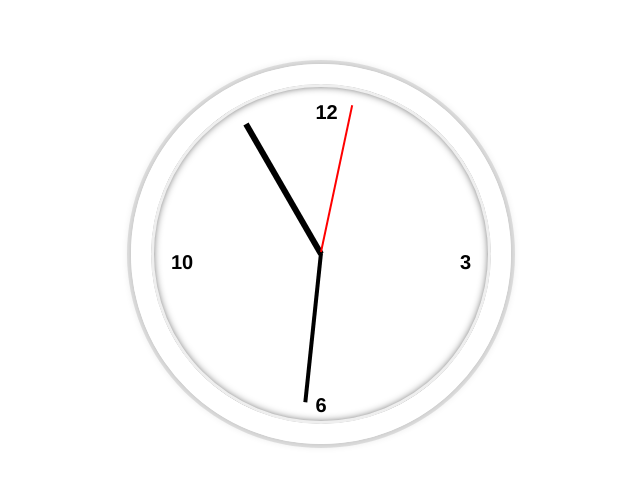
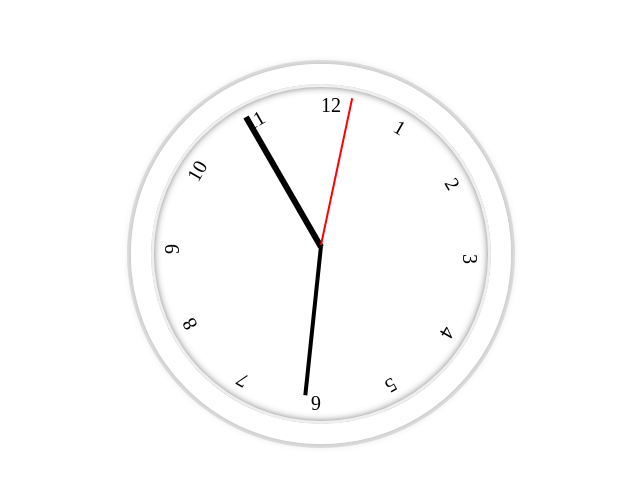
Before and after one commit to robertgeica/Classic-clock-in-JS, a plain HTML site: page index.html in a window 1280 px wide. Shown: the part 146-632 px from the top of the page, without its empty margins (319-959 px from the left). Drawn offline with Linux system fonts and the light colour scheme.

Commit message:
add all hours, script.js and styles.css

```diff
--- a/index.html
+++ b/index.html
@@ -3,154 +3,26 @@
     <head>
         <title>Clock </title>
 
-        <style>
-
-        </style>
+        <link rel="stylesheet" href="styles.css">
     </head>
 
     <body>
 
         <div class="clock">
 
-
-
-
             <div class="clock-face">
                 <div class="hand hour-hand"></div>
                 <div class="hand min-hand"></div>
                 <div class="hand second-hand"></div>
 
-
-                <span class="hours" id="top">12</span>
-
-                <span class="hours" id="right">3</span>
-
-                <span class="hours" id="left">10</span>
-
-                <div class="hours" id="bottom">6</div>
+                <div class="hours">
+                    <div class="circTxt" id="test"></div>
+                </div>
             </div>
-
-
-
 
         </div>
 
-
-        <style>
-            html {
-                font-family:'helvetica neue';
-                text-align: center;
-                font-size: 10px;
-            }
-
-            body {
-                margin: 0;
-                font-size: 2rem;
-                display: flex;
-                flex: 1;
-                min-height: 100vh;
-                align-items: center;
-            }
-
-            .clock {
-                width: 30rem;
-                height: 30rem;
-                border: 20px solid white;
-                border-radius: 50%;
-                margin: 50px auto;
-                position: relative;
-                padding: 2rem;
-                box-shadow:
-                    0 0 0 4px rgba(0,0,0,0.1),
-                    inset 0 0 0 3px #EFEFEF,
-                    inset 0 0 10px black,
-                    0 0 10px rgba(0,0,0,0.2);
-            }
-
-            .clock-face {
-                position: relative;
-                width: 100%;
-                height: 100%;
-                transform: translateY(-3px);
-            }
-
-            .hand {
-                width: 50%;
-                height: 6px;
-                background: black;
-                position: absolute;
-
-                top: 50%;
-                transform-origin: 100%;
-                transform: rotate(90deg);
-                transition: all 0.05s;
-                transition-timing-function: cubic-bezier(0.1, 2.7, 0.58, 1);
-            }
-
-            .second-hand {
-                background: red;
-                height: 2px;
-            }
-
-            .min-hand {
-                height: 4px;
-
-            }
-
-            .clock-face #top {
-                margin: 0;
-                padding: 0;
-            }
-
-            .clock-face #bottom {
-                margin-top: 90%;
-            }
-
-            .clock-face #right {
-                float: right;
-                margin-top: 50%;
-            }
-
-            .clock-face #left {
-                float: left;
-                margin-top: 50%;
-            }
-
-            .hours {
-                font-weight: 600;
-            }
-
-
-        </style>
-
-        <script>
-            const secondHand = document.querySelector('.second-hand');
-            const minsHand = document.querySelector('.min-hand');
-            const hourHand = document.querySelector('.hour-hand');
-
-
-            function setDate() {
-                const now = new Date();
-
-                const seconds = now.getSeconds();
-                const secondsDegrees = ((seconds / 60 ) * 360) + 90;
-                secondHand.style.transform = `rotate(${secondsDegrees}deg)`;
-
-                const mins = now.getMinutes();
-                const minsDegrees = ((mins / 60 ) * 360) + 90;
-                minsHand.style.transform = `rotate(${minsDegrees}deg)`;
-
-
-                const hour = now.getHours();
-                const hoursDegrees = ((hour / 12) * 360)+ 90;
-                hourHand.style.transform = `rotate(${hoursDegrees}deg)`;
-
-                console.log(seconds);
-            }
-
-            setInterval(setDate, 1000);
-
-        </script>
+        <script src="script.js"></script>
 
 
     </body>
--- /dev/null
+++ b/script.js
@@ -0,0 +1,43 @@
+const secondHand = document.querySelector('.second-hand');
+const minsHand = document.querySelector('.min-hand');
+const hourHand = document.querySelector('.hour-hand');
+
+function setDate() {
+    const now = new Date();
+
+    const seconds = now.getSeconds();
+    const secondsDegrees = ((seconds / 60 ) * 360) + 90;
+    secondHand.style.transform = `rotate(${secondsDegrees}deg)`;
+
+    const mins = now.getMinutes();
+    const minsDegrees = ((mins / 60 ) * 360) + 90;
+    minsHand.style.transform = `rotate(${minsDegrees}deg)`;
+
+    const hour = now.getHours();
+    const hoursDegrees = ((hour / 12) * 360)+ 90;
+    hourHand.style.transform = `rotate(${hoursDegrees}deg)`;
+
+    console.log(seconds);
+}
+setInterval(setDate, 1000);
+
+
+function circularText(txt, radius, classIndex) {
+    txt = txt.split(",");
+    classIndex = document.getElementsByClassName("circTxt")[classIndex];
+
+    let deg = 360 / txt.length;
+    origin = 0;
+
+    txt.forEach((element) => {
+        element = `<p style='height:${radius}px;
+                            position: absolute;
+                            transform: rotate(${origin}deg);
+                            transform-origin: 0 100%'>${element}
+                    </p>`;
+
+        classIndex.innerHTML += element;
+        origin += deg;
+    });
+}
+circularText("12, 1, 2, 3, 4, 5, 6, 7, 8, 9, 10, 11", 160, 0);
--- /dev/null
+++ b/styles.css
@@ -0,0 +1,66 @@
+html {
+    text-align: center;
+    font-size: 10px;
+}
+
+body {
+    margin: 0;
+    font-size: 2rem;
+    display: flex;
+    flex: 1;
+    min-height: 100vh;
+    align-items: center;
+}
+
+.clock {
+    width: 30rem;
+    height: 30rem;
+    border: 20px solid white;
+    border-radius: 50%;
+    margin: 50px auto;
+    position: relative;
+    padding: 2rem;
+    box-shadow:
+    0 0 0 4px rgba(0,0,0,0.1),
+    inset 0 0 0 3px #EFEFEF,
+    inset 0 0 10px black,
+    0 0 10px rgba(0,0,0,0.2);
+}
+
+.clock-face {
+    position: relative;
+    width: 100%;
+    height: 100%;
+    transform: translateY(-10px);
+}
+
+.hand {
+    width: 50%;
+    height: 6px;
+    background: black;
+    position: absolute;
+    top: 50%;
+    margin-top: 2rem;
+    transform-origin: 100%;
+    transform: rotate(90deg);
+    transition: all 0.05s;
+    transition-timing-function: cubic-bezier(0.1, 2.7, 0.58, 1);
+}
+
+.second-hand {
+    background: red;
+    height: 2px;
+}
+
+.min-hand {
+    height: 4px;
+}
+
+.hours {
+    margin-top: -1em;
+}
+
+div.circTxt {
+    display: inline-block;
+    padding-bottom: 3em;
+}
```
